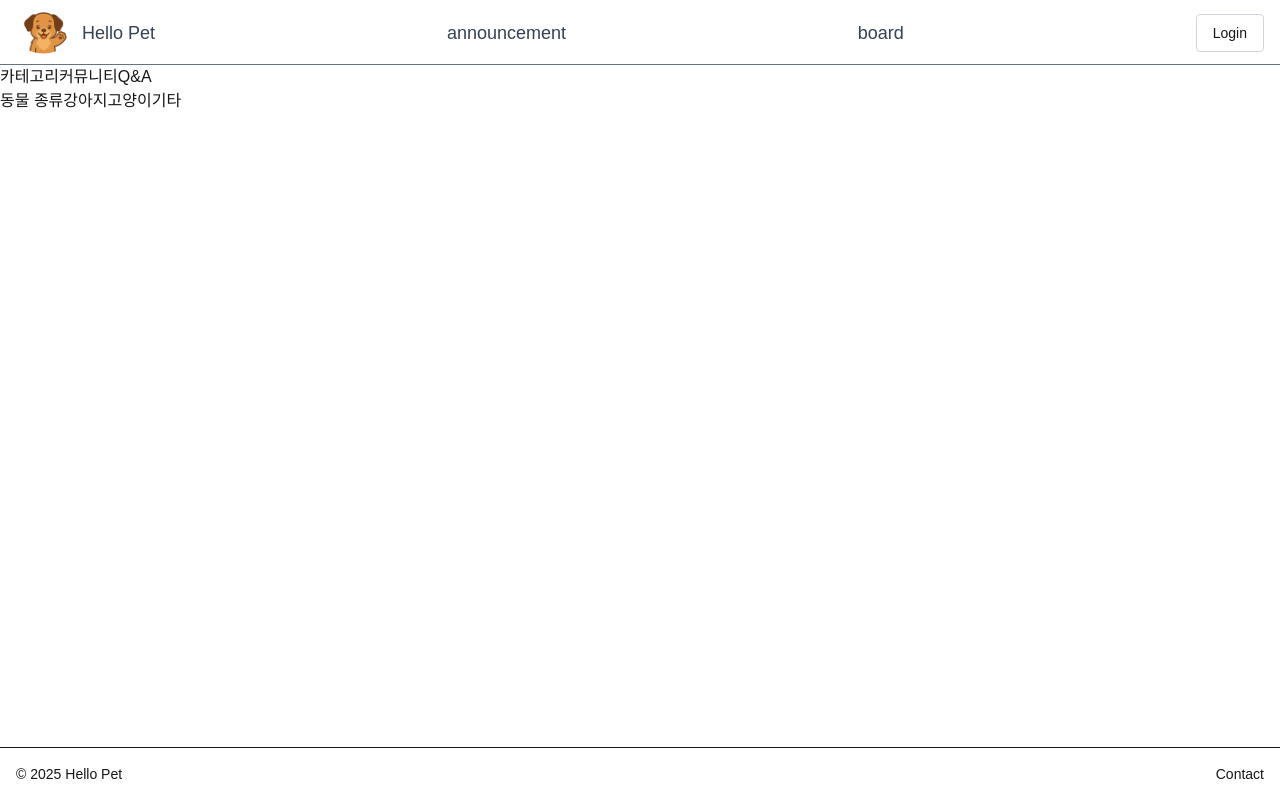
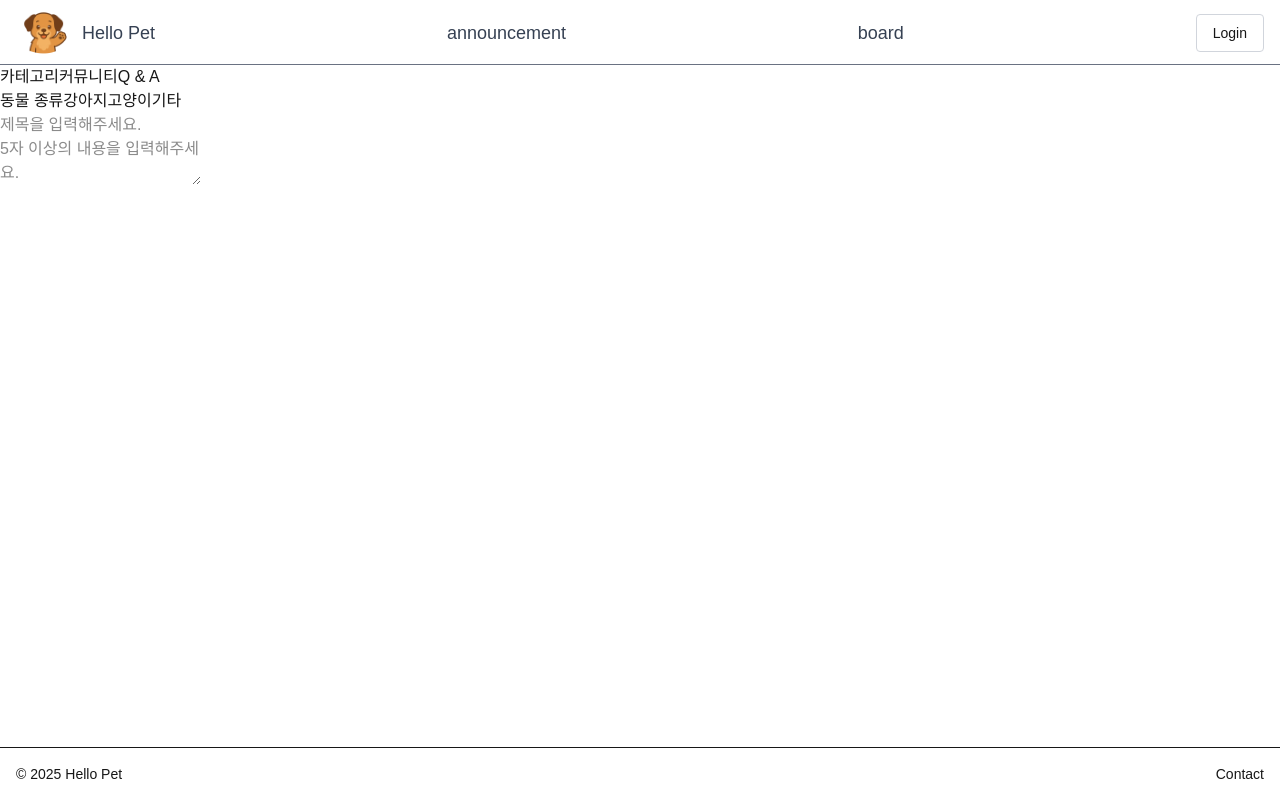
Before and after one commit to sesac7-hello-pet/front, a Next.js app: page /boards/new in a window 1280 px wide. Built offline with nearby package versions, Linux system fonts and the light colour scheme.

Commit message:
feat : 제목, 내용 생성 [#front-14]

```diff
--- a/app/(site)/boards/new/page.tsx
+++ b/app/(site)/boards/new/page.tsx
@@ -5,7 +5,7 @@ export default function BoardCreate() {
         <p>
           카테고리
           <button>커뮤니티</button>
-          <button>Q&A</button>
+          <button>Q & A</button>
         </p>
         <p>
           동물 종류
@@ -13,6 +13,12 @@ export default function BoardCreate() {
           <button>고양이</button>
           <button>기타</button>
         </p>
+        <form>
+          <input type="text" placeholder="제목을 입력해주세요." />
+        </form>
+        <form>
+          <textarea placeholder="5자 이상의 내용을 입력해주세요."></textarea>
+        </form>
       </div>
     </div>
   );
```
